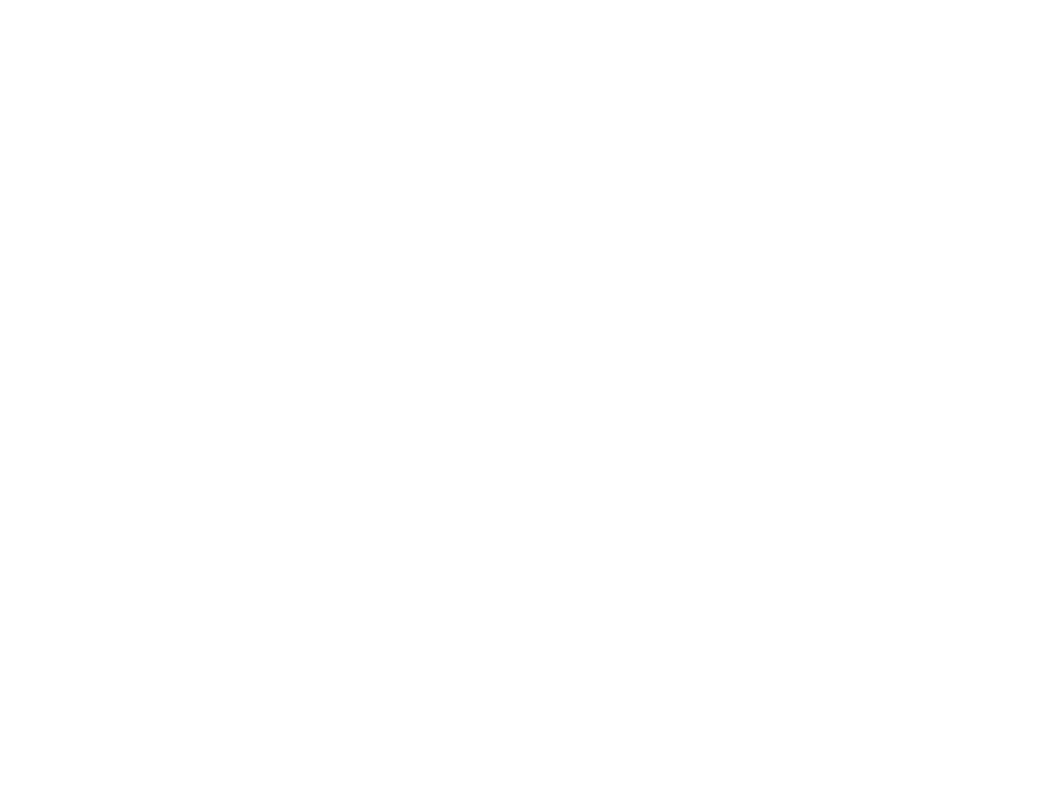
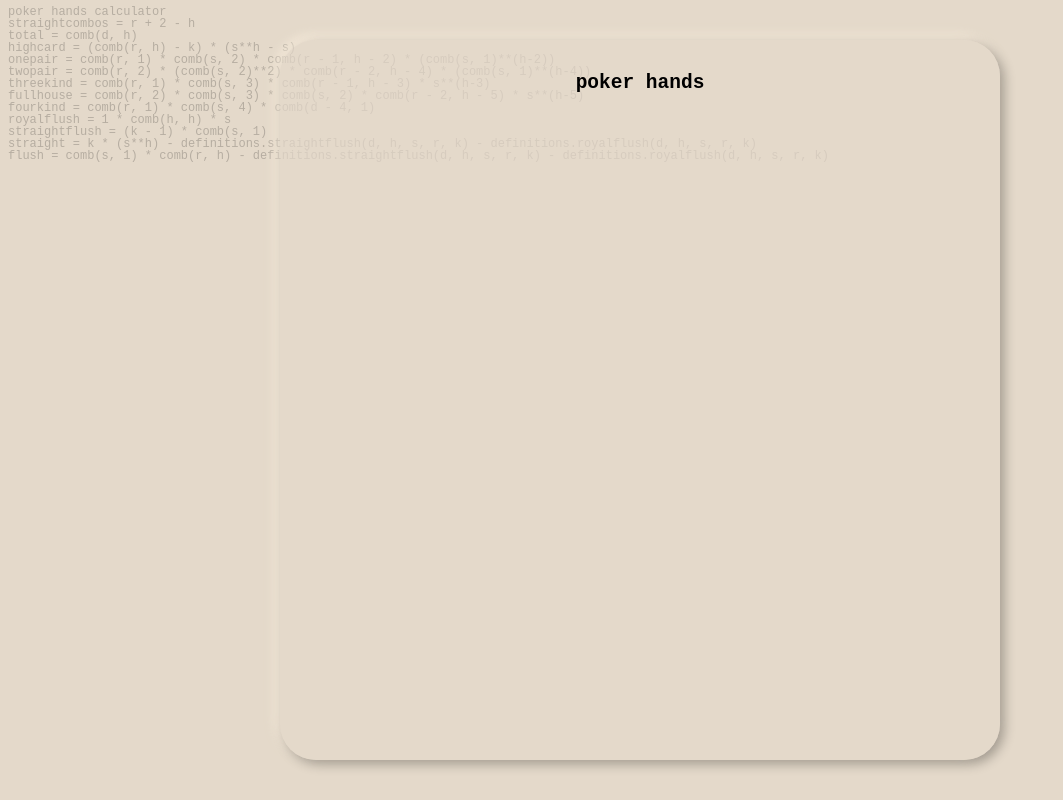
Before and after one commit to ZXMushroom63/pokerhandsdemo, a plain HTML site: page index.html in a window 1280 px wide. Shown: the whole page, without its empty margins (0-1063 px from the left). Drawn offline with Linux system fonts and the light colour scheme.

Commit message:
start on UI and logic

```diff
--- a/index.html
+++ b/index.html
@@ -3,9 +3,82 @@
 <head>
     <meta charset="UTF-8">
     <meta name="viewport" content="width=device-width, initial-scale=1.0">
-    <title>Document</title>
+    <title>Combinations of Poker Hands</title>
 </head>
 <body>
+    <main>
+        <h2>poker hands</h2>
+    </main>
+    <samp id="bg">
+        poker hands calculator
+    </samp>
 
+    <style>
+        html, body {
+            margin: 0;
+            padding: 0;
+            background-color: rgb(228, 217, 202);
+        }
+        main {
+            height: calc(90vh - 2rem);
+            width: calc(90vh - 2rem);
+            position: fixed;
+            left: calc(50vw - 45vh);
+            top: 5vh;
+            z-index: 3;
+            padding: 1rem;
+            border-radius: 5%;
+            text-align: center;
+            font-family: monospace;
+            box-shadow: 4px 4px 12px 0px rgba(0, 0, 0, 0.3), -4px -4px 12px 0px rgba(255, 243, 226, 0.7);
+            background-color: rgba(228, 217, 202, 0.7);
+        }
+        samp {
+            position: fixed;
+            top: 6px;
+            left: 8px;
+            line-height: 0.75rem;
+            font-size: 0.75rem;
+            opacity: 0.2;
+            pointer-events: none;
+            user-select: none;
+            z-index: 0;
+        }
+    </style>
+    <script>
+        function fact(n) {
+            if (n === 0) {
+                return 1;
+            } else if (n < 0) {
+                throw new Error("factorial function called with subzero input, invalid configuration.");
+            } else {
+                return n * fact(n - 1);
+            }
+        }
+        function perm(n, r) {
+            return fact(n) / fact(n - r);
+        }
+        function comb(n, r) {
+            return perm(n) / fact(r);
+        }
+        const definitions = {
+            "straightcombos": (d, h, s, r, k) => r + 2 - h,
+            "total": (d, h, s, r, k) => comb(d, h),
+            "highcard": (d, h, s, r, k) => (comb(r, h) - k) * (s**h - s),
+            "onepair": (d, h, s, r, k) => comb(r, 1) * comb(s, 2) * comb(r - 1, h - 2) * (comb(s, 1)**(h-2)),
+            "twopair": (d, h, s, r, k) => comb(r, 2) * (comb(s, 2)**2) * comb(r - 2, h - 4) * (comb(s, 1)**(h-4)),
+            "threekind": (d, h, s, r, k) => comb(r, 1) * comb(s, 3) * comb(r - 1, h - 3) * s**(h-3),
+            "fullhouse": (d, h, s, r, k) => comb(r, 2) * comb(s, 3) * comb(s, 2) * comb(r - 2, h - 5) * s**(h-5),
+            "fourkind": (d, h, s, r, k) => comb(r, 1) * comb(s, 4) * comb(d - 4, 1),
+            "royalflush": (d, h, s, r, k) => 1 * comb(h, h) * s,
+            "straightflush": (d, h, s, r, k) => (k - 1) * comb(s, 1),
+            "straight": (d, h, s, r, k) => k * (s**h) - definitions.straightflush(d, h, s, r, k) - definitions.royalflush(d, h, s, r, k),
+            "flush": (d, h, s, r, k) => comb(s, 1) * comb(r, h) - definitions.straightflush(d, h, s, r, k) - definitions.royalflush(d, h, s, r, k),
+        }
+        const bg = document.querySelector("#bg");
+        Object.entries(definitions).forEach(ent => {
+            bg.innerText += `\n${ent[0]} = ${ent[1].toString().split("=> ")[1]}`;
+        });
+    </script>
 </body>
 </html>
```
